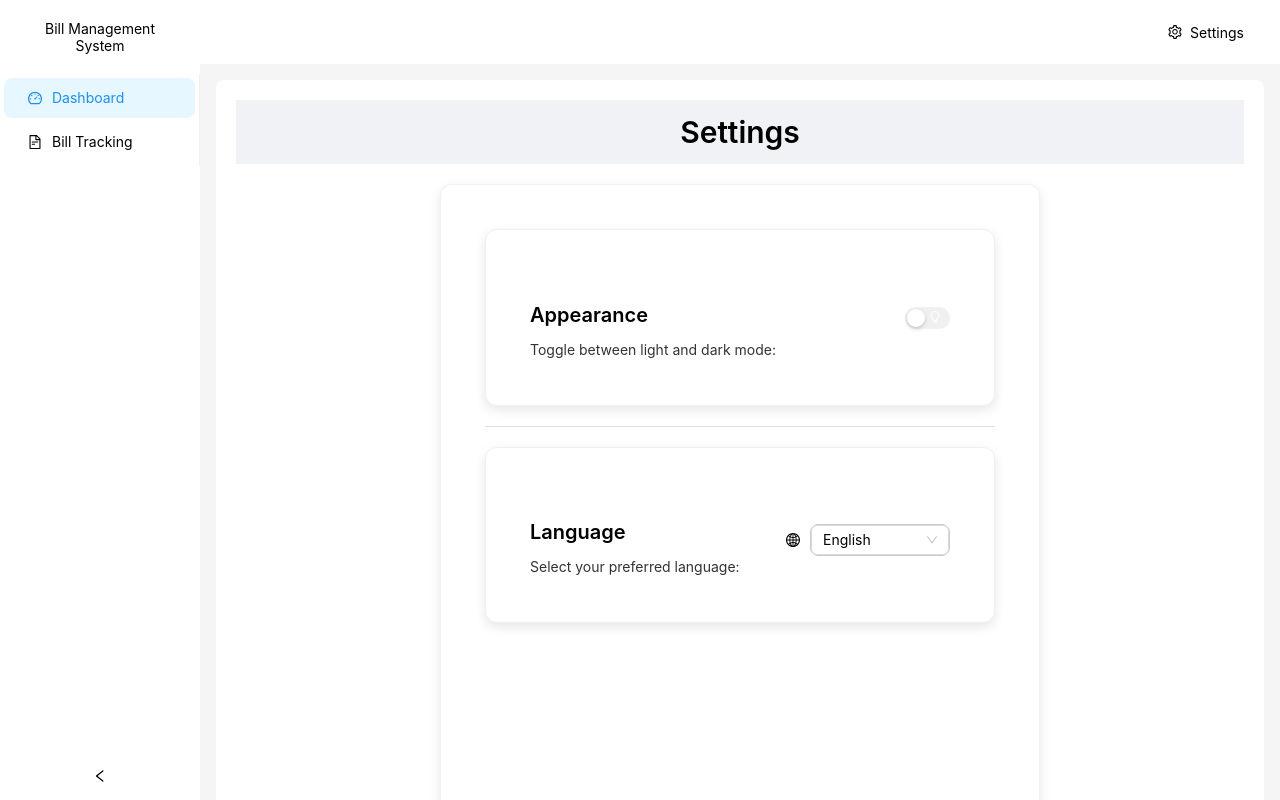
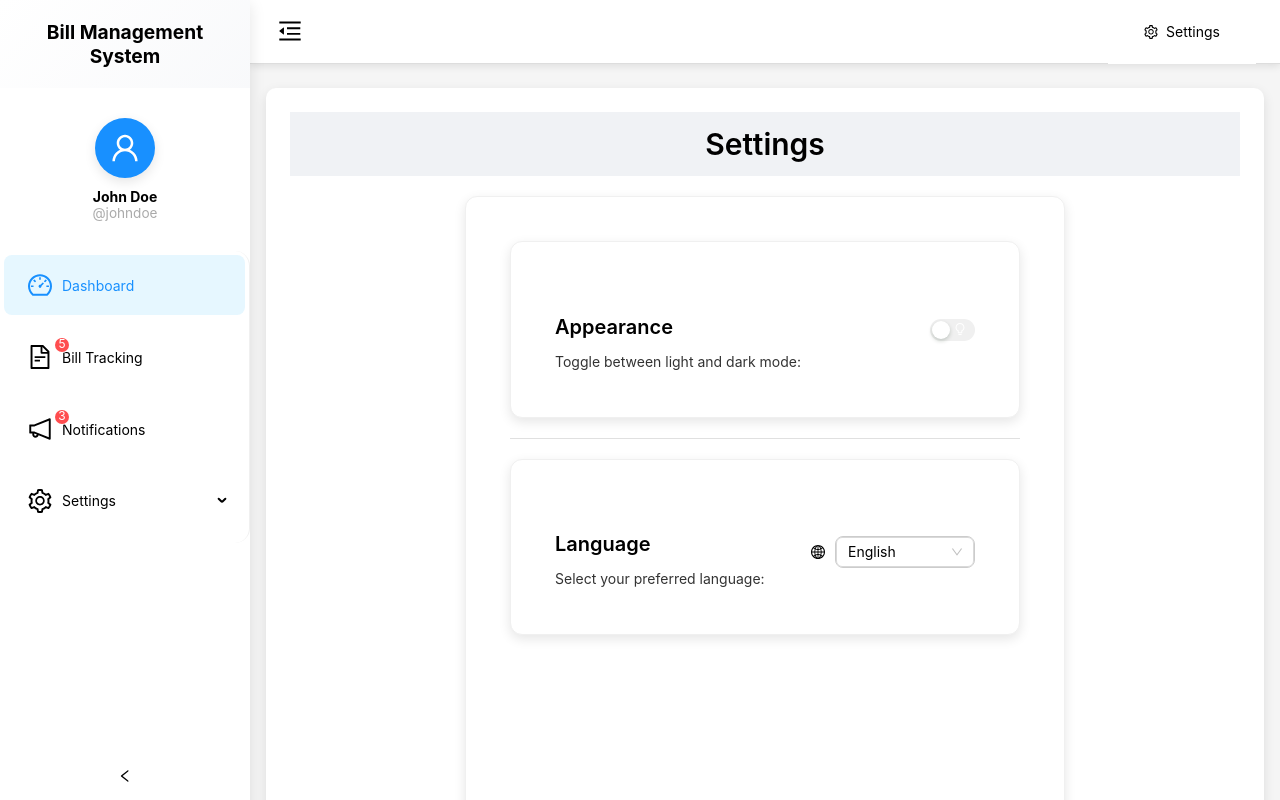
Before and after one commit to vorrawut/react-corporate-bill-management, a React (Create React App) app: page /settings in a window 1280 px wide. Shown: the top 800 px of the page. Built offline with nearby package versions, Linux system fonts and the light colour scheme.

Commit message:
Adjust style for sidemenu

```diff
--- a/src/features/common/InnerApp.tsx
+++ b/src/features/common/InnerApp.tsx
@@ -1,6 +1,7 @@
-import React from 'react';
+import React, { useState } from 'react';
 import { BrowserRouter as Router, Routes, Route } from 'react-router-dom';
-import { Layout } from 'antd';
+import { Layout, Button } from 'antd';
+import { MenuFoldOutlined, MenuUnfoldOutlined } from '@ant-design/icons';
 import { useTheme } from '../../contexts/ThemeContext';
 import Dashboard from '../../pages/Dashboard';
 import BillTrackingApp from '../../pages/BillTrackingApp';
@@ -14,19 +15,93 @@ const { Content, Footer, Sider } = Layout;
 
 const InnerApp: React.FC = () => {
   const { theme } = useTheme();
+  const [collapsed, setCollapsed] = useState(false);
 
   return (
     <Router>
-      <Layout style={{ minHeight: '100vh', backgroundColor: theme === 'dark' ? '#1f1f1f' : '#ffffff' }}>
-        <Sider collapsible theme={theme === 'dark' ? 'dark' : 'light'}>
-          <div className="logo" style={{ color: theme === 'dark' ? '#ffffff' : 'black', padding: '20px', textAlign: 'center' }}>
-            Bill Management System
+      <Layout style={{ minHeight: '100vh', backgroundColor: theme === 'dark' ? '#1f1f1f' : '#f8f9fb' }}>
+
+        {/* Sidebar */}
+        <Sider
+          collapsible
+          collapsed={collapsed}
+          onCollapse={(value) => setCollapsed(value)}
+          theme={theme === 'dark' ? 'dark' : 'light'}
+          width={250}
+          collapsedWidth={80}
+          style={{
+            transition: 'all 0.4s ease-in-out',
+            boxShadow: theme === 'dark' ? '0 4px 15px rgba(0, 0, 0, 0.5)' : '0 4px 15px rgba(0, 0, 0, 0.1)',
+            background: theme === 'dark'
+              ? 'linear-gradient(135deg, #1f1f1f, #2b2b2b)'
+              : 'linear-gradient(135deg, #ffffff, #e6e9f0)',
+          }}
+        >
+          {/* Logo */}
+          <div
+            className="logo"
+            style={{
+              color: theme === 'dark' ? '#ffffff' : '#000000',
+              padding: '20px',
+              textAlign: 'center',
+              fontWeight: 'bold',
+              fontSize: collapsed ? '1.5rem' : '1.2rem',
+              transition: 'all 0.3s ease-in-out',
+            }}
+          >
+            {!collapsed ? "Bill Management System" : "BMS"}
           </div>
-          <SideMenu collapsed={false} />
+
+          {/* Side Menu */}
+          <SideMenu collapsed={collapsed} />
         </Sider>
-        <Layout>
-          <TopBar />
-          <Content style={{ margin: '16px', padding: '20px', backgroundColor: theme === 'dark' ? '#1f1f1f' : '#ffffff', color: theme === 'dark' ? '#ffffff' : '#000000', borderRadius: '8px' }}>
+
+        {/* Main Layout */}
+        <Layout
+          style={{
+            transition: 'all 0.4s ease-in-out',
+            overflow: 'hidden',
+          }}
+        >
+          {/* TopBar with Sidebar Toggle Button */}
+          <div
+            style={{
+              height: '64px',
+              display: 'flex',
+              alignItems: 'center',
+              justifyContent: 'space-between',
+              backgroundColor: theme === 'dark' ? '#141414' : '#ffffff',
+              padding: '0 24px',
+              borderBottom: theme === 'dark' ? '1px solid #333' : '1px solid #ddd',
+              boxShadow: theme === 'dark' ? '0 2px 8px rgba(0,0,0,0.3)' : '0 2px 8px rgba(0,0,0,0.1)',
+              transition: 'all 0.4s ease-in-out',
+            }}
+          >
+            <Button
+              type="text"
+              icon={collapsed ? <MenuUnfoldOutlined /> : <MenuFoldOutlined />}
+              onClick={() => setCollapsed(!collapsed)}
+              style={{
+                fontSize: '1.5rem',
+                color: theme === 'dark' ? '#ffffff' : '#000000',
+                transition: 'color 0.3s ease',
+              }}
+            />
+            <TopBar />
+          </div>
+
+          {/* Content */}
+          <Content
+            style={{
+              margin: '24px 16px',
+              padding: '24px',
+              backgroundColor: theme === 'dark' ? '#1f1f1f' : '#ffffff',
+              color: theme === 'dark' ? '#ffffff' : '#000000',
+              borderRadius: '10px',
+              boxShadow: theme === 'dark' ? '0 4px 12px rgba(0, 0, 0, 0.4)' : '0 4px 12px rgba(0, 0, 0, 0.1)',
+              transition: 'all 0.3s ease',
+            }}
+          >
             <Routes>
               <Route path="/" element={<Dashboard />} />
               <Route path="/bills" element={<BillTrackingApp />} />
@@ -35,7 +110,18 @@ const InnerApp: React.FC = () => {
               <Route path="*" element={<NotFoundPage />} />
             </Routes>
           </Content>
-          <Footer style={{ textAlign: 'center', backgroundColor: theme === 'dark' ? '#141414' : '#f0f2f5', color: theme === 'dark' ? '#ffffff' : '#000000' }}>
+
+          {/* Footer */}
+          <Footer
+            style={{
+              textAlign: 'center',
+              backgroundColor: theme === 'dark' ? '#141414' : '#f0f2f5',
+              color: theme === 'dark' ? '#ffffff' : '#000000',
+              padding: '12px 20px',
+              borderTop: theme === 'dark' ? '1px solid #333' : '1px solid #ddd',
+              transition: 'all 0.4s ease',
+            }}
+          >
             Bill Management System ©2024
           </Footer>
         </Layout>
--- a/src/features/common/SideMenu.tsx
+++ b/src/features/common/SideMenu.tsx
@@ -1,25 +1,176 @@
 import React from 'react';
-import { Menu } from 'antd';
+import { Menu, Tooltip, Avatar, Badge, Dropdown } from 'antd';
 import { Link } from 'react-router-dom';
-import { DashboardOutlined, FileTextOutlined } from '@ant-design/icons';
+import {
+  DashboardOutlined,
+  FileTextOutlined,
+  UserOutlined,
+  SettingOutlined,
+  LogoutOutlined,
+  NotificationOutlined,
+} from '@ant-design/icons';
 import { useTheme } from '../../contexts/ThemeContext';
+
+const { SubMenu } = Menu;
 
 interface SideMenuProps {
   collapsed: boolean;
 }
 
-const SideMenu: React.FC<SideMenuProps> = ({ }) => {
+const SideMenu: React.FC<SideMenuProps> = ({ collapsed }) => {
   const { theme } = useTheme();
 
-  return (
-    <Menu theme={theme === 'dark' ? 'dark' : 'light'} mode="inline" defaultSelectedKeys={['1']}>
-      <Menu.Item key="1" icon={<DashboardOutlined />}>
-        <Link to="/">Dashboard</Link>
+  // User Profile Dropdown Menu
+  const profileMenu = (
+    <Menu>
+      <Menu.Item key="profile" icon={<UserOutlined />}>
+        <Link to="/profile">Profile</Link>
       </Menu.Item>
-      <Menu.Item key="2" icon={<FileTextOutlined />}>
-        <Link to="/bills">Bill Tracking</Link>
+      <Menu.Item key="settings" icon={<SettingOutlined />}>
+        <Link to="/settings">Settings</Link>
+      </Menu.Item>
+      <Menu.Item key="logout" icon={<LogoutOutlined />}>
+        <Link to="/logout">Logout</Link>
       </Menu.Item>
     </Menu>
+  );
+
+  // Define the menu items
+  const menuItems = [
+    {
+      key: 'dashboard',
+      icon: (
+        <DashboardOutlined
+          style={{
+            fontSize: '1.5rem',
+          }}
+        />
+      ),
+      label: collapsed ? null : <Link to="/">Dashboard</Link>,
+    },
+    {
+      key: 'billTracking',
+      icon: (
+        <Tooltip title={collapsed ? 'Bill Tracking' : ''} placement="right">
+          <Badge count={5} size="small" offset={[10, 0]}>
+            <FileTextOutlined
+              style={{
+                fontSize: '1.5rem',
+              }}
+            />
+          </Badge>
+        </Tooltip>
+      ),
+      label: collapsed ? null : <Link to="/bills">Bill Tracking</Link>,
+    },
+    {
+      key: 'notifications',
+      icon: (
+        <Tooltip title={collapsed ? 'Notifications' : ''} placement="right">
+          <Badge count={3} size="small" offset={[10, 0]}>
+            <NotificationOutlined
+              style={{
+                fontSize: '1.5rem',
+              }}
+            />
+          </Badge>
+        </Tooltip>
+      ),
+      label: collapsed ? null : <Link to="/notifications">Notifications</Link>,
+    },
+  ];
+
+  return (
+    <div
+      style={{
+        height: '100vh',
+        background: theme === 'dark' ? '#1f1f1f' : '#ffffff',
+        transition: 'all 0.3s ease-in-out',
+      }}
+    >
+      {/* Profile Section */}
+      <div
+        style={{
+          textAlign: 'center',
+          padding: collapsed ? '20px 0' : '30px 10px',
+          transition: 'padding 0.4s ease',
+          cursor: 'pointer',
+        }}
+      >
+        <Dropdown overlay={profileMenu} placement="bottomCenter">
+          <Avatar
+            size={collapsed ? 40 : 60}
+            icon={<UserOutlined />}
+            style={{
+              backgroundColor: '#1890ff',
+              transition: 'all 0.4s ease',
+              boxShadow: collapsed ? '' : '0 4px 12px rgba(0, 0, 0, 0.1)',
+            }}
+          />
+        </Dropdown>
+        {!collapsed && (
+          <div style={{ color: theme === 'dark' ? '#ffffff' : '#000000', marginTop: '10px' }}>
+            <span style={{ fontWeight: 'bold' }}>John Doe</span>
+            <p style={{ margin: 0, fontSize: '0.85rem', color: '#aaa' }}>@johndoe</p>
+          </div>
+        )}
+      </div>
+
+      {/* Menu Items */}
+      <Menu
+        theme={theme === 'dark' ? 'dark' : 'light'}
+        mode="inline"
+        defaultSelectedKeys={['dashboard']}
+        style={{
+          borderRadius: '15px',
+          overflow: 'hidden',
+          transition: 'all 0.3s ease',
+        }}
+      >
+        {menuItems.map((item) => (
+          <Menu.Item
+            key={item.key}
+            icon={item.icon}
+            style={{
+              marginBottom: '12px', // Uniform gap between items
+              height: '60px', // Uniform height to ensure consistency
+              display: 'flex',
+              alignItems: 'center', // Vertical center alignment for both icon and label
+              justifyContent: collapsed ? 'center' : 'flex-start', // Center items when collapsed
+              lineHeight: 'normal',
+            }}
+          >
+            {item.label}
+          </Menu.Item>
+        ))}
+
+        {/* Collapsible Submenu */}
+        <SubMenu
+          key="settings"
+          icon={
+            <SettingOutlined
+              style={{
+                fontSize: '1.5rem',
+              }}
+            />
+          }
+          title={!collapsed ? 'Settings' : ''}
+          style={{
+            marginBottom: '12px', // Gap between SubMenu and other items
+            height: '60px',
+            display: 'flex',
+            alignItems: 'center', // Align icon vertically in the submenu
+          }}
+        >
+          <Menu.Item key="settings:1">
+            <Link to="/settings/general">General Settings</Link>
+          </Menu.Item>
+          <Menu.Item key="settings:2">
+            <Link to="/settings/security">Security</Link>
+          </Menu.Item>
+        </SubMenu>
+      </Menu>
+    </div>
   );
 };
 
--- a/src/features/common/TopBar.tsx
+++ b/src/features/common/TopBar.tsx
@@ -11,32 +11,57 @@ const TopBar: React.FC = () => {
   const navigate = useNavigate();
 
   // Define a menu structure for the settings dropdown
+  const menuItems = [
+    { key: '1', label: 'Settings Page', onClick: () => navigate('/settings') },
+    { key: '2', label: 'Profile Settings' },
+    { key: '3', label: 'Account Preferences' },
+    { key: '4', label: 'Logout' }
+  ];
+
+  // Create menu items dynamically
   const settingsMenu = (
-    <Menu style={{ minWidth: 160, backgroundColor: theme === 'dark' ? '#1f1f1f' : '#ffffff', borderRadius: '8px', boxShadow: '0 4px 12px rgba(0, 0, 0, 0.1)' }}>
-      <Menu.Item
-        key="1"
-        style={{ color: theme === 'dark' ? '#ffffff' : '#000000', padding: '10px 20px' }}
-        onClick={() => navigate('/settings')}
-      >
-        Settings Page
-      </Menu.Item>
-      <Menu.Item key="2" style={{ color: theme === 'dark' ? '#ffffff' : '#000000', padding: '10px 20px' }}>
-        Profile Settings
-      </Menu.Item>
-      <Menu.Item key="3" style={{ color: theme === 'dark' ? '#ffffff' : '#000000', padding: '10px 20px' }}>
-        Account Preferences
-      </Menu.Item>
-      <Menu.Item key="4" style={{ color: theme === 'dark' ? '#ffffff' : '#000000', padding: '10px 20px' }}>
-        Logout
-      </Menu.Item>
+    <Menu
+      style={{
+        minWidth: 160,
+        backgroundColor: theme === 'dark' ? '#1f1f1f' : '#ffffff',
+        borderRadius: '8px',
+        boxShadow: '0 4px 12px rgba(0, 0, 0, 0.1)'
+      }}
+    >
+      {menuItems.map((item, index) => (
+        <Menu.Item
+          key={`TopBar_${index}`} // Unique key with class name prefix and index
+          style={{
+            color: theme === 'dark' ? '#ffffff' : '#000000',
+            padding: '10px 20px'
+          }}
+          onClick={item.onClick}
+        >
+          {item.label}
+        </Menu.Item>
+      ))}
     </Menu>
   );
 
   return (
-    <Header style={{ background: theme === 'dark' ? '#141414' : '#fff', padding: '0 20px', display: 'flex', justifyContent: 'space-between', alignItems: 'center' }}>
+    <Header
+      style={{
+        background: theme === 'dark' ? '#141414' : '#fff',
+        padding: '0 20px',
+        display: 'flex',
+        justifyContent: 'space-between',
+        alignItems: 'center'
+      }}
+    >
       <div style={{ flexGrow: 1 }}> {/* Placeholder for any future header content */}</div>
       <Dropdown overlay={settingsMenu} trigger={['click']} placement="bottomRight" arrow>
-        <Button type="text" icon={<SettingOutlined />} style={{ color: theme === 'dark' ? '#ffffff' : '#000000' }}>
+        <Button
+          type="text"
+          icon={<SettingOutlined />}
+          style={{
+            color: theme === 'dark' ? '#ffffff' : '#000000'
+          }}
+        >
           Settings
         </Button>
       </Dropdown>
--- a/src/pages/SettingsMenu.tsx
+++ b/src/pages/SettingsMenu.tsx
@@ -9,6 +9,13 @@ const { Title } = Typography;
 
 const SettingsMenu: React.FC = () => {
   const { theme } = useTheme();
+
+  // Array of settings components, useful for dynamic rendering and maintaining scalability
+  const settingsComponents = [
+    { key: 'appearance', component: <AppearanceSettings /> },
+    { key: 'language', component: <LanguageSettings /> },
+    // Additional settings components can be added here
+  ];
 
   return (
     <Layout style={{ minHeight: '100vh', backgroundColor: theme === 'dark' ? '#1f1f1f' : '#ffffff' }}>
@@ -36,9 +43,19 @@ const SettingsMenu: React.FC = () => {
             padding: '20px',
           }}
         >
-          <AppearanceSettings />
-          <Divider style={{ borderColor: theme === 'dark' ? '#2b2b2b' : '#e0e0e0', margin: '20px 0' }} />
-          <LanguageSettings />
+          {settingsComponents.map((setting, index) => (
+            <React.Fragment key={setting.key}>
+              {setting.component}
+              {index < settingsComponents.length - 1 && (
+                <Divider
+                  style={{
+                    borderColor: theme === 'dark' ? '#2b2b2b' : '#e0e0e0',
+                    margin: '20px 0',
+                  }}
+                />
+              )}
+            </React.Fragment>
+          ))}
         </Card>
       </Content>
     </Layout>
```
